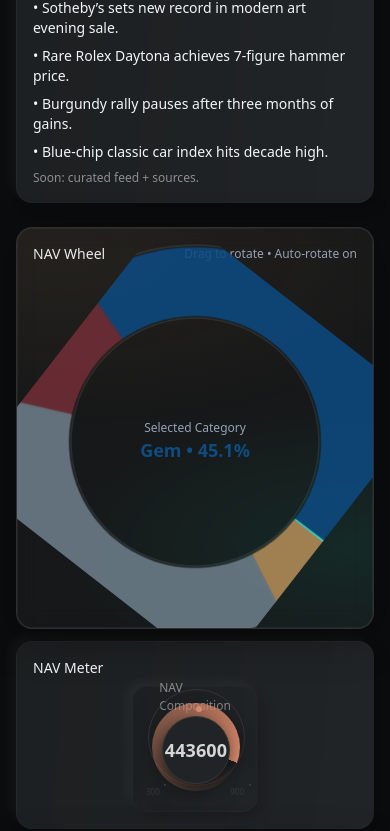
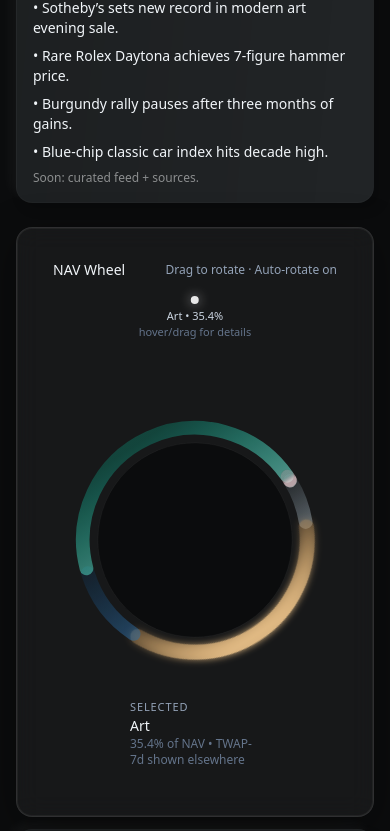
Before and after one commit to ALIERX/stima-next-ultra-V, a Next.js app: page / in a window 390 px wide. Shown: the part 1658-2489 px from the top of the page. Built offline with nearby package versions, Linux system fonts and the light colour scheme.

Commit message:
Update InteractiveNavWheel.tsx

```diff
--- a/components/InteractiveNavWheel.tsx
+++ b/components/InteractiveNavWheel.tsx
@@ -1,177 +1,208 @@
 'use client'
-import React, { useEffect, useMemo, useRef, useState } from 'react'
-import { motion, useAnimation } from 'framer-motion'
-import { useFX } from './SoundFXProvider'
+import React, {useEffect, useMemo, useRef, useState} from 'react'
+import {motion, useMotionValue, animate} from 'framer-motion'
 
-type Slice = { name: string; value: number; color: string }
+type Slice = { name: string; value: number }
+type Props = {
+  data: Slice[]
+  autoRotate?: boolean
+}
 
-const COLORS = ['#B48C58','#6E7F8A','#722F37','#0F4C81','#00FFD1','#E2E8F0']
+const PALETTE: Record<string, [string,string]> = {
+  Watch: ['#6E7F8A','#93A1AA'],
+  Art: ['#B48C58','#E0B983'],
+  Car: ['#0F4C81','#2F6CA1'],
+  Gem: ['#00FFD1','#7CFFE9'],
+  Wine: ['#722F37','#A54E5B'],
+  Sneaker: ['#E2E8F0','#FFFFFF'],
+}
 
-function clamp(v:number,min:number,max:number){ return Math.min(max, Math.max(min, v)) }
-function polarAngle(x:number,y:number,cx:number,cy:number){ return Math.atan2(y-cy, x-cx) } // rad
+const TAU = Math.PI * 2
+const deg = (r:number)=>r*180/Math.PI
+const rad = (d:number)=>d*Math.PI/180
 
-export default function InteractiveNavWheel({ data }:{ data:{name:string,value:number}[] }){
-  const { click, vibrate } = useFX()
-  const sum = data.reduce((a,b)=> a + (b.value||0), 0) || 1
-  const slices: Slice[] = useMemo(()=> data.map((d,i)=>({
-    name: d.name,
-    value: (d.value||0)/sum,
-    color: COLORS[i % COLORS.length]
-  })), [data, sum])
+function arcPath(cx:number, cy:number, r:number, start:number, end:number){
+  // start/end in degrees, large-arc & sweep flags handled
+  const a0 = rad(start), a1 = rad(end)
+  const p0 = [cx + r*Math.cos(a0), cy + r*Math.sin(a0)]
+  const p1 = [cx + r*Math.cos(a1), cy + r*Math.sin(a1)]
+  const large = Math.abs(end-start) > 180 ? 1 : 0
+  const sweep = end>start ? 1 : 0
+  return `M ${p0[0]} ${p0[1]} A ${r} ${r} 0 ${large} ${sweep} ${p1[0]} ${p1[1]}`
+}
 
-  // Rotazione (deg) + auto-rotation (anim controller)
+export default function InteractiveNavWheel({data, autoRotate=true}:Props){
+  const size = 520
+  const cx = size/2, cy = size/2
+  const R = 180                        // raggio dell’anello
+  const stroke = 22                    // spessore sottile
+  const gapDeg = 2.5                   // gap tra segmenti
+
+  // normalizzo e costruisco segmenti cumulativi
+  const slices = useMemo(()=>{
+    const sum = data.reduce((a,b)=>a+(b.value||0),0) || 1
+    let a = -90 // parte dall’alto
+    return data.map(s=>{
+      const span = (s.value/sum)*360
+      const start = a + gapDeg/2
+      const end   = a + span - gapDeg/2
+      a += span
+      return {...s, start, end, span: Math.max(0,end-start)}
+    })
+  }, [data])
+
+  // rotazione in gradi (positiva = oraria)
+  const rotation = useMotionValue(0)
   const [rot, setRot] = useState(0)
-  const controls = useAnimation()
-  const svgRef = useRef<SVGSVGElement>(null)
+  useEffect(()=>rotation.on('change', v=>setRot(v)), [rotation])
 
-  // Calcolo categoria attiva in base all’angolo
-  const active = useMemo(()=>{
-    let angle = ((-rot % 360) + 360) % 360 // 0..360
-    // zero in orizzontale (a destra)
-    const frac = angle / 360
-    let acc = 0
-    for (const s of slices){
-      acc += s.value
-      if (frac <= acc) return s
+  // selezione: chi sta sotto la spilla (sempre a 12:00)
+  const [selected, setSelected] = useState(0)
+  useEffect(()=>{
+    const angleAtPin = ((-rot % 360)+360)%360 // 0..360
+    let idx = slices.findIndex(s => {
+      const st=((s.start%360)+360)%360, en=((s.end%360)+360)%360
+      if (st<=en) return angleAtPin>=st && angleAtPin<=en
+      // wrap
+      return angleAtPin>=st || angleAtPin<=en
+    })
+    if (idx<0) idx = 0
+    if (idx!==selected){
+      setSelected(idx)
+      // taptic/rumble leggero quando cambia
+      try{ if(typeof navigator!=='undefined' && 'vibrate' in navigator) navigator.vibrate(8) }catch{}
+      // ping audio opzionale se presente (agganciato al tuo provider)
+      // @ts-ignore
+      if (window?.__stimaFx?.tick) window.__stimaFx.tick()
     }
-    return slices[slices.length-1]
-  }, [rot, slices])
+  }, [rot, slices, selected])
 
-  // Auto-rotate dolce
-  useEffect(()=> {
-    controls.start({ rotate: 360 }, { duration: 60, ease: 'linear', repeat: Infinity })
-  }, [controls])
+  // auto-rotate
+  useEffect(()=>{
+    if(!autoRotate) return
+    const controls = animate(rotation, rot+360, {
+      duration: 40, ease: 'linear', repeat: Infinity
+    })
+    return () => controls.stop()
+    // eslint-disable-next-line react-hooks/exhaustive-deps
+  }, [autoRotate])
 
-  // Sync manual rotation + auto
-  function onUpdate(latest:any){
-    if (typeof latest.rotate === 'number') setRot(latest.rotate)
+  // drag manuale (mouse & touch)
+  const ref = useRef<SVGSVGElement>(null)
+  const dragState = useRef<{active:boolean; offset:number}>({active:false, offset:0})
+
+  function angleFromEvent(e: PointerEvent){
+    const rect = ref.current!.getBoundingClientRect()
+    const x = (e.clientX - rect.left) - rect.width/2
+    const y = (e.clientY - rect.top)  - rect.height/2
+    const a = deg(Math.atan2(y, x))
+    return a
+  }
+  function onDown(e: React.PointerEvent){
+    (e.target as Element).setPointerCapture(e.pointerId)
+    const a = angleFromEvent(e.nativeEvent)
+    dragState.current = {active:true, offset: a - rot}
+    // pausa l’auto-rotate
+    // niente, il loop continua ma l’utente sovrascrive la motionValue
+  }
+  function onMove(e: React.PointerEvent){
+    if(!dragState.current.active) return
+    const a = angleFromEvent(e.nativeEvent)
+    rotation.set(a - dragState.current.offset)
+  }
+  function onUp(e: React.PointerEvent){
+    dragState.current.active = false
+    // magnetismo dolce al centro del segmento selezionato
+    const s = slices[selected]
+    const mid = (s.start+s.end)/2
+    const target = -mid
+    animate(rotation, target, {type:'spring', stiffness:60, damping:12})
   }
 
-  // Drag + inerzia
-  const dragState = useRef<{start:number, origin:number, last:number} | null>(null)
-
-  function onPointerDown(e:React.PointerEvent){
-    const el = svgRef.current; if(!el) return
-    const r = el.getBoundingClientRect()
-    const cx = r.left + r.width/2, cy = r.top + r.height/2
-    const a = polarAngle(e.clientX, e.clientY, cx, cy)
-    dragState.current = { start: a, origin: rot, last: a }
-    ;(e.target as HTMLElement).setPointerCapture(e.pointerId)
-    vibrate(6)
-  }
-  function onPointerMove(e:React.PointerEvent){
-    if (!dragState.current || !svgRef.current) return
-    const r = svgRef.current.getBoundingClientRect()
-    const cx = r.left + r.width/2, cy = r.top + r.height/2
-    const cur = polarAngle(e.clientX, e.clientY, cx, cy)
-    const deltaRad = cur - dragState.current.start
-    const deg = (deltaRad * 180/Math.PI)
-    setRot(dragState.current.origin + deg)
-    // ogni 12° un “tick” lieve
-    const moved = (cur - dragState.current.last) * 180/Math.PI
-    if (Math.abs(moved) > 12){ click(); vibrate(8); dragState.current.last = cur }
-  }
-  function onPointerUp(){
-    if (!dragState.current) return
-    // inerzia: usa spostamento finale per dare un piccolo spin
-    const extra = clamp((rot - dragState.current.origin) * 0.15, -80, 80)
-    setRot(r => r + extra)
-    dragState.current = null
-    vibrate(10)
-  }
-
-  // Prepara archi
-  const R = 120, r = 78
-  let a0 = 0
-  const arcs = slices.map((s, i) => {
-    const a1 = a0 + s.value * Math.PI * 2
-    const large = a1 - a0 > Math.PI ? 1 : 0
-    const x0o = 100 + Math.cos(a0) * R, y0o = 100 + Math.sin(a0) * R
-    const x1o = 100 + Math.cos(a1) * R, y1o = 100 + Math.sin(a1) * R
-    const x0i = 100 + Math.cos(a1) * r, y0i = 100 + Math.sin(a1) * r
-    const x1i = 100 + Math.cos(a0) * r, y1i = 100 + Math.sin(a0) * r
-    const d = [
-      `M ${x0o} ${y0o}`,
-      `A ${R} ${R} 0 ${large} 1 ${x1o} ${y1o}`,
-      `L ${x0i} ${y0i}`,
-      `A ${r} ${r} 0 ${large} 0 ${x1i} ${y1i}`,
-      'Z'
-    ].join(' ')
-    a0 = a1
-    return { d, s }
-  })
+  // UI dati selezione
+  const sel = slices[selected]
+  const percent = ((sel.span/360)*100).toFixed(1)
 
   return (
-    <div className="card relative overflow-hidden">
-      <div className="flex items-center justify-between mb-2">
+    <div className="card p-0 overflow-hidden">
+      <div className="flex items-center justify-between px-5 pt-4">
         <div className="text-sm font-medium">NAV Wheel</div>
-        <div className="text-xs text-slate-400">Drag to rotate • Auto-rotate on</div>
+        <div className="text-xs text-slate-400">Drag to rotate · Auto-rotate {autoRotate? 'on':'off'}</div>
       </div>
 
-      {/* bagliori soft */}
-      <motion.div
-        className="pointer-events-none absolute -inset-24"
-        initial={{ opacity: 0.55 }}
-        animate={{ opacity: [0.45, 0.7, 0.45] }}
-        transition={{ duration: 10, repeat: Infinity, ease: 'easeInOut' }}
-        style={{ background:
-          'radial-gradient(700px 300px at 25% 20%, rgba(180,140,88,.14), transparent 60%),'+
-          'radial-gradient(600px 280px at 80% 70%, rgba(0,255,209,.12), transparent 55%)'
-        }}
-      />
+      <div className="relative">
+        {/* spilla/pin sempre in alto */}
+        <div className="pointer-events-none absolute left-1/2 top-4 -translate-x-1/2 z-20">
+          <div className="flex flex-col items-center">
+            <div className="rounded-full w-2 h-2 bg-white/90 shadow-[0_0_12px_rgba(255,255,255,.55)]" />
+            <div className="mt-1 text-center text-[11px] text-slate-300">
+              <div className="font-medium">{sel.name} • {percent}%</div>
+              <div className="text-slate-500">hover/drag for details</div>
+            </div>
+          </div>
+        </div>
 
-      <div className="relative">
+        {/* svg wheel */}
         <motion.svg
-          ref={svgRef}
-          viewBox="0 0 200 200"
-          className="w-full h-[340px] origin-center"
-          animate={controls}
-          onUpdate={onUpdate}
-          onPointerDown={onPointerDown}
-          onPointerMove={onPointerMove}
-          onPointerUp={onPointerUp}
-          onPointerCancel={onPointerUp}
-          style={{ rotate: rot }}
+          ref={ref}
+          width="100%" height={size}
+          viewBox={`0 0 ${size} ${size}`}
+          style={{rotate: rotation}}
+          onPointerDown={onDown}
+          onPointerMove={onMove}
+          onPointerUp={onUp}
+          className="touch-none select-none"
         >
+          {/* sfondo molto soft */}
           <defs>
-            <filter id="soft" x="-20%" y="-20%" width="140%" height="140%">
-              <feGaussianBlur in="SourceGraphic" stdDeviation="0.7" result="b"/>
-              <feMerge><feMergeNode in="b"/><feMergeNode in="SourceGraphic"/></feMerge>
+            <filter id="glow" x="-50%" y="-50%" width="200%" height="200%">
+              <feGaussianBlur stdDeviation="6" result="coloredBlur"/>
+              <feMerge>
+                <feMergeNode in="coloredBlur"/>
+                <feMergeNode in="SourceGraphic"/>
+              </feMerge>
             </filter>
-            <radialGradient id="ring" cx="50%" cy="50%" r="50%">
-              <stop offset="55%" stopColor="#0A0A0B" />
-              <stop offset="100%" stopColor="rgba(255,255,255,0.08)" />
-            </radialGradient>
+            {slices.map((s, i)=>{
+              const [c1,c2] = PALETTE[s.name] || ['#64748B','#CBD5E1']
+              return (
+                <linearGradient key={i} id={`grad-${i}`} x1="0%" y1="0%" x2="100%" y2="0%">
+                  <stop offset="0%" stopColor={c1} stopOpacity="0.35"/>
+                  <stop offset="100%" stopColor={c2} stopOpacity="0.95"/>
+                </linearGradient>
+              )
+            })}
           </defs>
 
-          {/* slices */}
-          {arcs.map((a, idx)=> (
-            <path
-              key={idx}
-              d={a.d}
-              fill={a.s.color}
-              opacity={0.88}
-              filter="url(#soft)"
-            >
-              <title>{`${a.s.name} — ${(a.s.value*100).toFixed(1)}%`}</title>
-            </path>
-          ))}
+          {/* alone radiale sotto l’anello */}
+          <circle cx={cx} cy={cy} r={R} fill="none" stroke="url(#radial)" strokeWidth={stroke+12} opacity="0.08"/>
+          {/* segmenti */}
+          {slices.map((s, i)=>{
+            const path = arcPath(cx, cy, R, s.start, s.end)
+            const isSel = i===selected
+            return (
+              <path
+                key={i}
+                d={path}
+                fill="none"
+                stroke={`url(#grad-${i})`}
+                strokeWidth={isSel ? stroke+2 : stroke}
+                strokeLinecap="round"
+                filter={isSel ? 'url(#glow)' : undefined}
+                opacity={isSel ? 1 : 0.55}
+              />
+            )
+          })}
 
-          {/* bordo esterno/ interno molto discreto */}
-          <circle cx="100" cy="100" r={R+1.5} fill="none" stroke="rgba(255,255,255,0.08)" />
-          <circle cx="100" cy="100" r={r-1.5} fill="none" stroke="rgba(255,255,255,0.08)" />
-
-          {/* “nub” luminoso per percezione rotazione */}
-          <circle cx={100+R} cy="100" r="3" fill="#fff" opacity="0.8" />
+          {/* foro centrale */}
+          <circle cx={cx} cy={cy} r={R - stroke*1.1} fill="#0b0c0d" stroke="rgba(255,255,255,.05)" strokeWidth="1"/>
         </motion.svg>
 
-        {/* Centro informativo */}
-        <div className="pointer-events-none absolute inset-0 flex items-center justify-center">
-          <div className="text-center">
-            <div className="text-xs text-slate-400">Selected Category</div>
-            <div className="text-lg font-semibold" style={{ color: active?.color || '#fff' }}>
-              {active?.name || '—'} • {(active?.value ? active.value*100 : 0).toFixed(1)}%
-            </div>
+        {/* scheda info “synth” flottante (agganciata alla ruota) */}
+        <div className="absolute left-1/2 -translate-x-1/2 bottom-6">
+          <div className="neu-card px-4 py-2">
+            <div className="text-[11px] uppercase tracking-[.08em] text-slate-400">Selected</div>
+            <div className="text-sm font-medium">{sel.name}</div>
+            <div className="text-xs text-slate-500">{percent}% of NAV • TWAP-7d shown elsewhere</div>
           </div>
         </div>
       </div>
```
